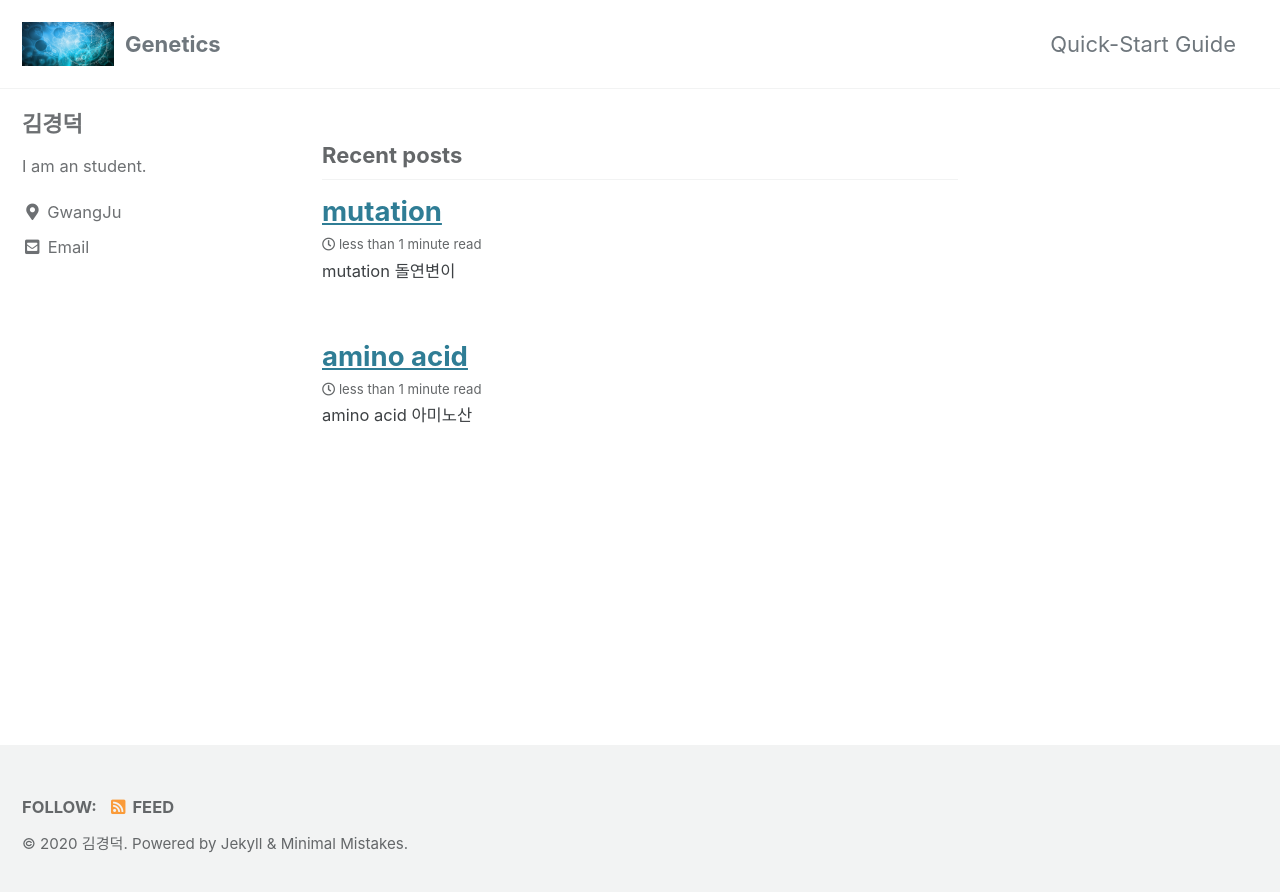
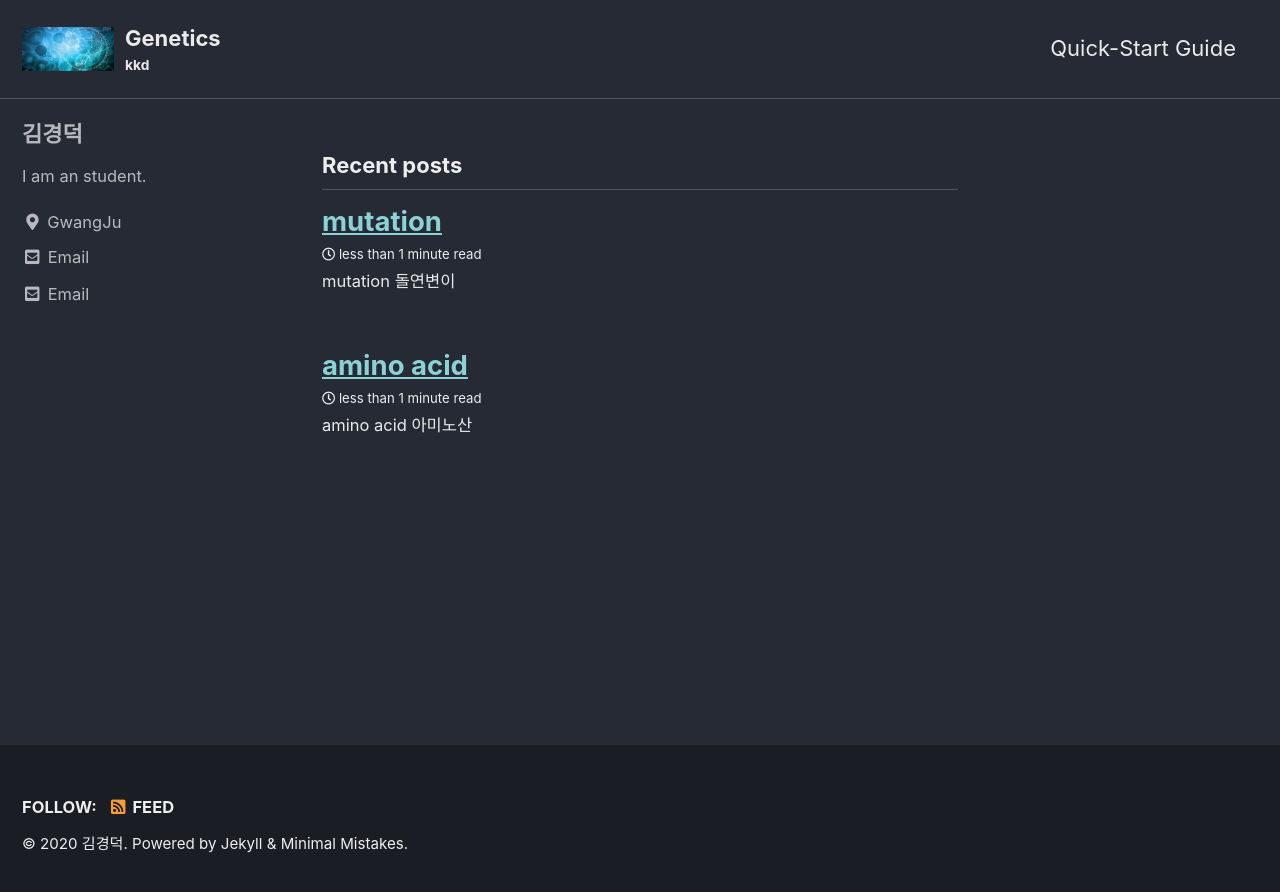
Before and after one commit to KIM-GyeongDeok/KIM-GyeongDeok.github.io, a Jekyll site: the page built from index.html, in a window 1280 px wide. Shown: the top 892 px of the page. Built offline with Jekyll 4.4.1, drawn with Linux system fonts in a browser that asks for light colours; cached includes are drawn as plain includes; the list of posts is cut into pages by our own code.

Commit message:
Update _config.yml

```diff
--- a/_config.yml
+++ b/_config.yml
@@ -12,13 +12,13 @@
 
 # theme                  : "minimal-mistakes-jekyll"
 # remote_theme           : "mmistakes/minimal-mistakes"
-minimal_mistakes_skin    : "default" # "air", "aqua", "contrast", "dark", "dirt", "neon", "mint", "plum", "sunrise"
+minimal_mistakes_skin    : 'dark' # "default", "air", "aqua", "contrast", "dark", "dirt", "neon", "mint", "plum", "sunrise"
 
 # Site Settings
 locale                   : "en-US"
 title                    : "Genetics"
 title_separator          : "-"
-subtitle                 : # site tagline that appears below site title in masthead
+subtitle                 : "kkd" # site tagline that appears below site title in masthead
 name                     : "김경덕"
 description              : "인공지능, 유전학 학습."
 url                      : "https://KIM-GyeongDeok.github.io" # the base hostname & protocol for your site e.g. "https://mmistakes.github.io"
@@ -101,7 +101,7 @@ author:
   links:
     - label: "Email"
       icon: "fas fa-fw fa-envelope-square"
-      # url: "mailto:your.name@email.com"
+      url: "mailto:kimkunduk.kut.ac.kr"
     - label: "Website"
       icon: "fas fa-fw fa-link"
       # url: "https://your-website.com"
```
